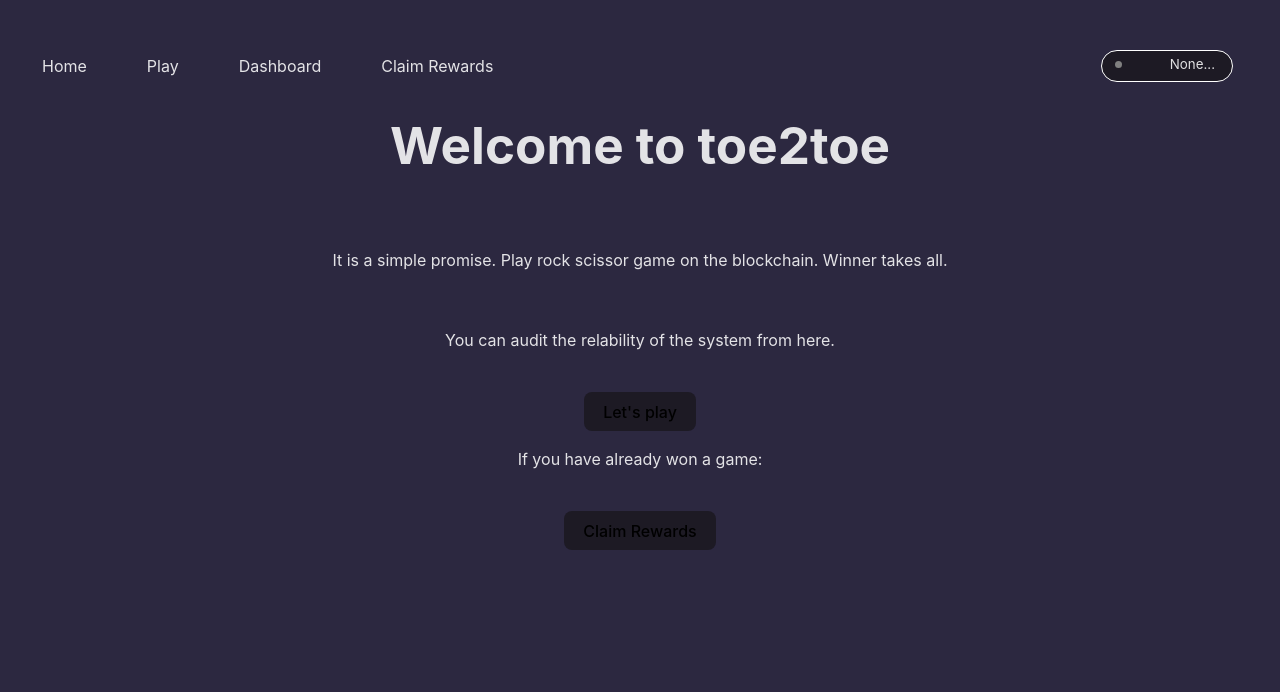
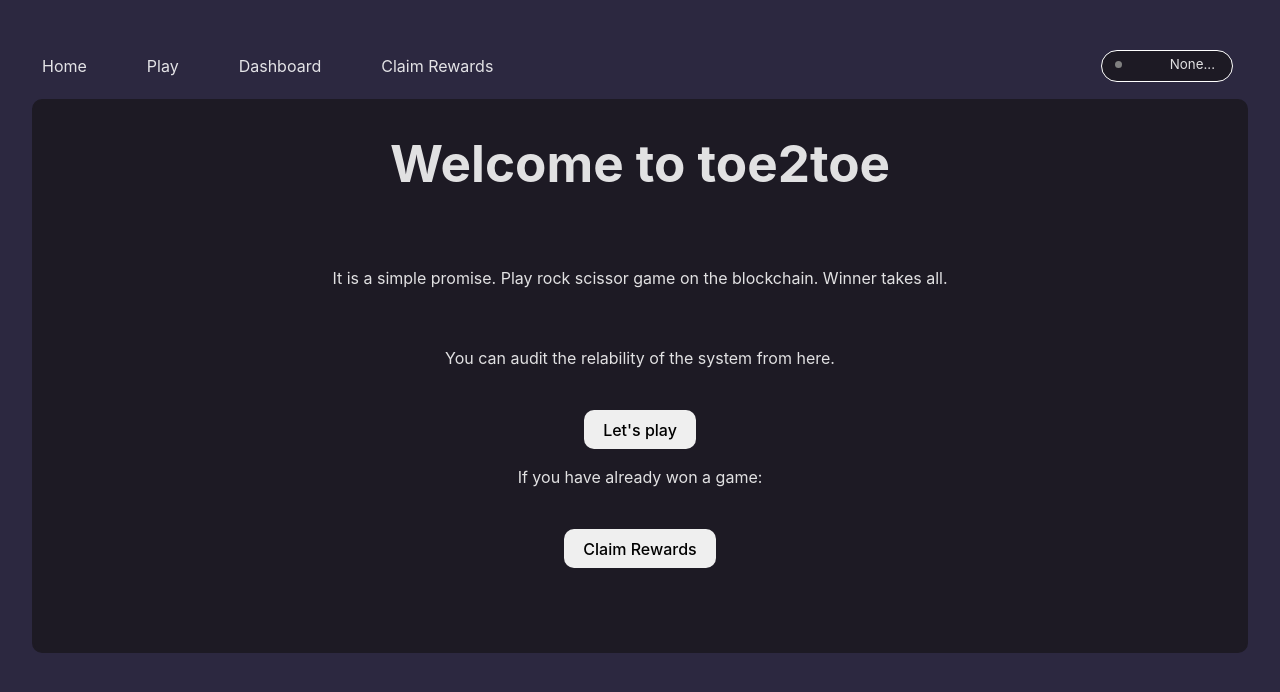
Before and after one commit to ulas96/rock-paper-scissor, a React (Vite) app in the folder client/: page / in a window 1280 px wide. Shown: the top 692 px of the page. Built offline with nearby package versions, Linux system fonts and the light colour scheme.

Commit message:
css update

```diff
--- a/client/src/components/Claim/Claim.css
+++ b/client/src/components/Claim/Claim.css
@@ -55,6 +55,7 @@ input:focus {
 #claim-button{
 
     border: none;
+    border-radius: 10px;
     background-color: #400b8f;
     font-weight: bold;
 
--- a/client/src/components/Home/Home.css
+++ b/client/src/components/Home/Home.css
@@ -0,0 +1,6 @@
+.home-container {
+    height: 550px;
+    border: 2px solid #1d1a24;
+    border-radius: 10px;
+    background-color: #1d1a24;
+}
--- a/client/src/components/Home/Home.jsx
+++ b/client/src/components/Home/Home.jsx
@@ -1,6 +1,9 @@
+import React from "react";
+import "./Home.css"
+
 export default function Home(){
     return (
-        <div className="home">
+        <div className="home-container">
             <h1>Welcome to toe2toe</h1><br/>
 
             <p>It is a simple promise. Play rock scissor game on the blockchain. Winner takes all. </p><br/>
@@ -14,7 +17,7 @@ export default function Home(){
 
             <p>If you have already won a game:</p> <br/>
             <button onClick={() => {
-                location.href="/cliam-rewards"
+                location.href="/claim"
             }}>
                 Claim Rewards
             </button>
--- a/client/src/components/Play/Play.css
+++ b/client/src/components/Play/Play.css
@@ -1,23 +1,27 @@
 button {
-    border-radius: 8px;
+    border-radius: 10px;
     border: 1px transparent;
     padding: 0.6em 1.2em;
     font-size: 1em;
     font-weight: 500;
     font-family: inherit;
-    background-color: #1d1a24;
+
     cursor: pointer;
     transition: border-color 0.25s;
   }
 
+  .button {
+    background-color: #1d1a24;
+  }
+
   .button:hover {
-    border-color: #1d1a24;
-    box-shadow: 0 0 .2rem #d5a6a6,
-    0 0 .2rem #d5a6a6,
-    0 0 2rem #a7a6d5,
-    0 0 0.8rem #a7a6d5,
-    0 0 2.8rem #a7a6d5,
-    inset 0 0 1.3rem #a7a6d5;
+    border-color: #3c3945;
+    box-shadow: 0 0 .2rem #ac9bca,
+    0 0 .2rem #ac9bca,
+    0 0 2rem #ac9bca,
+    0 0 0.8rem #ac9bca,
+    0 0 2.8rem #ac9bca,
+    inset 0 0 1.3rem #ac9bca;
   }
 
 
--- a/client/src/components/Play/Play.jsx
+++ b/client/src/components/Play/Play.jsx
@@ -57,7 +57,7 @@ export default function Play({ state }) {
   return (
     <div>
 
-      <div className="container">
+      <div className="play-container">
         <div id="move-selection">
           <p id="move-text">
             You can make your move for creating and joining game both by
```
